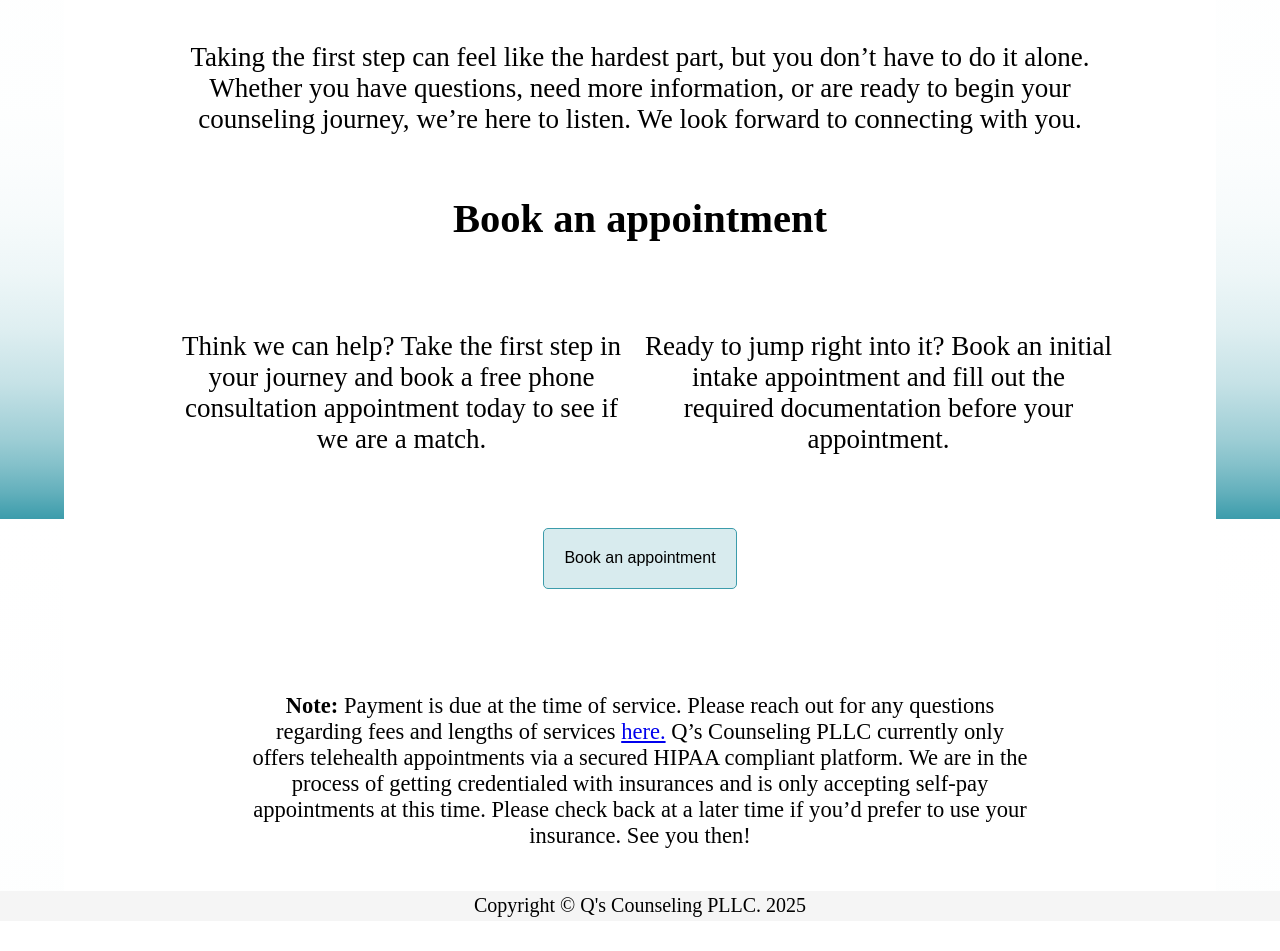
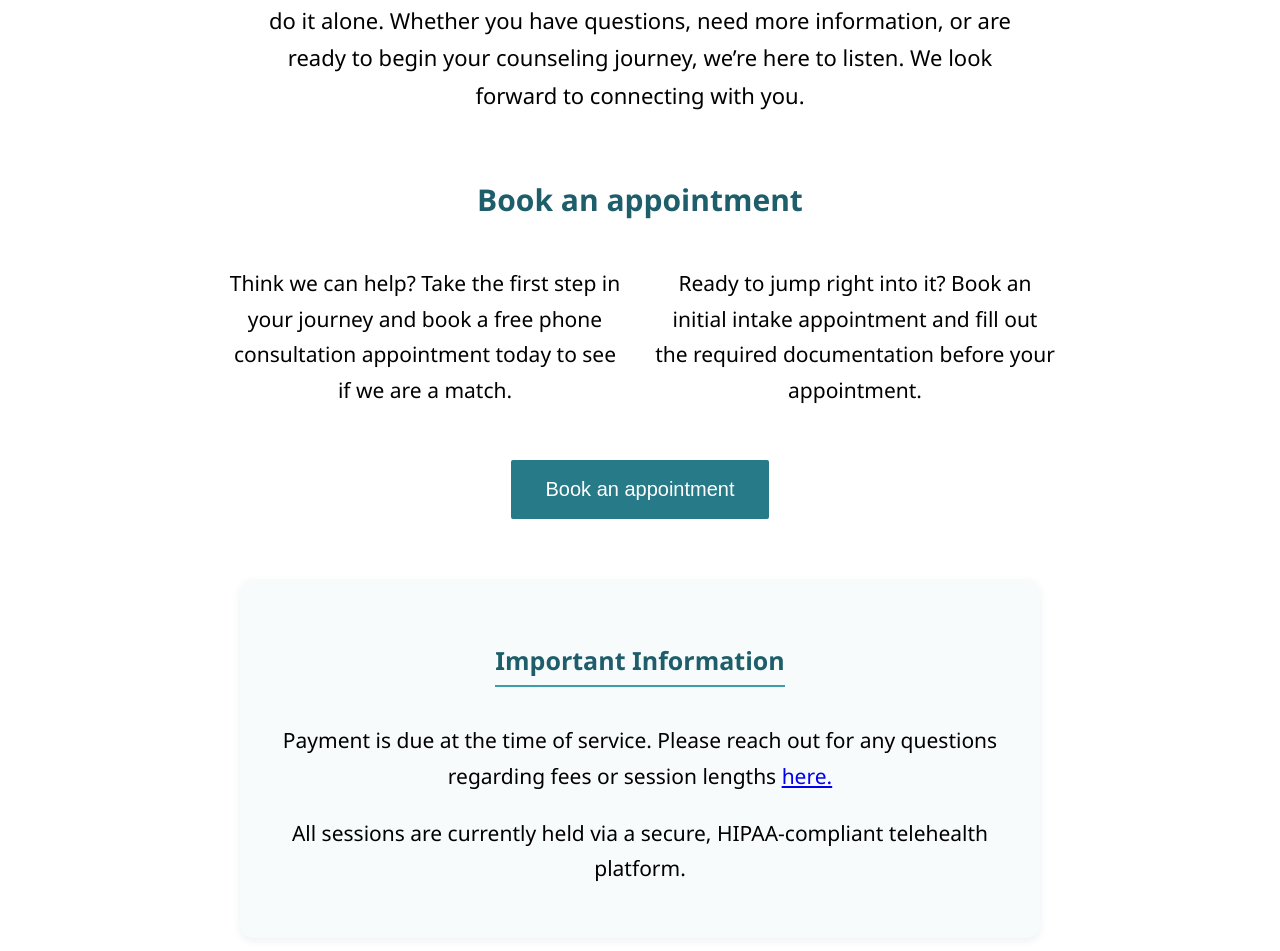
Before and after one commit to BaoWoW123/Q_Site, a React (Create React App) app in the folder q-site/: page /Contact in a window 1280 px wide. Shown: the part 281-1232 px from the top of the page. Before the commit the page ends 1202 px from the top, so only its background shows below. Built offline with nearby package versions, Linux system fonts and the light colour scheme; no server answers.

Commit message:
Rework Contact, Update Info , & Style Headers
Completely reworked Contact Component for readability.
Updated information in Team info, Contact, & FAQ.
Updated styles for headers and Contact button transition.

```diff
--- a/q-site/package.json
+++ b/q-site/package.json
@@ -5,7 +5,6 @@
   "dependencies": {
     "@emotion/react": "^11.14.0",
     "@emotion/styled": "^11.14.1",
-    "@formspree/react": "^3.0.0",
     "@headlessui/react": "^2.2.7",
     "@mui/icons-material": "^7.3.4",
     "@mui/material": "^7.3.4",
--- a/q-site/public/index.html
+++ b/q-site/public/index.html
@@ -8,7 +8,7 @@
     <!-- Primary SEO Meta -->
     <meta
       name="description"
-      content="Q's Counseling PLLC = Providing compassionate mental health support and therapy services in North Carolina."
+      content="Providing compassionate mental health support and therapy services."
     />
     <meta name="keywords" content="counseling, therapy, mental health, online therapy, individual counseling, Q's Counseling"> <meta/>
 
@@ -16,7 +16,7 @@
     <meta property="og:title" content="Q's Counseling PLLC"/>
     <meta
       property="og:description"
-      content="Q's Counseling PLLC = Providing compassionate mental health support and therapy services in North Carolina."
+      content="Providing compassionate mental health support and therapy services."
     />
     <meta property="og:image" content="%PUBLIC_URL%/lotusicon.png"/>
     <meta property="og:type" content="website"/>
@@ -27,7 +27,7 @@
       user's mobile device or desktop. See https://developers.google.com/web/fundamentals/web-app-manifest/
     -->
     <link rel="manifest" href="/manifest.json" />
-    <!--
+    <!--  <a href="https://quynh-akers.clientsecure.me/">here.</a>
       Notice the use of %PUBLIC_URL% in the tags above.
       It will be replaced with the URL of the `public` folder during the build.
       Only files inside the `public` folder can be referenced from the HTML.
--- a/q-site/src/components/Contact.js
+++ b/q-site/src/components/Contact.js
@@ -1,61 +1,57 @@
 import "../styles/Contact.css";
 import Footer from "./Footer";
-import { useForm } from "@formspree/react";
 
 const Contact = () => {
-  const [state, handleSubmit, reset] = useForm(
-    process.env.REACT_APP_formspreeURL
-  );
-
-  if (state.succeeded) {
-    return <div>Message sent!</div>;
-  }
-
   return (
     <>
-      <div className="Contact">
-        <h1>Contact</h1>
-        <div>
-          Taking the first step can feel like the hardest part, but you don’t
-          have to do it alone. Whether you have questions, need more
-          information, or are ready to begin your counseling journey, we’re here
-          to listen. We look forward to connecting with you.
-        </div>
+      <div className="contact-container">
+        <section className="contact-header">
+          <h1>Contact</h1>
+          <p>
+            Taking the first step can feel like the hardest part, but you don’t
+            have to do it alone. Whether you have questions, need more
+            information, or are ready to begin your counseling journey, we’re
+            here to listen. We look forward to connecting with you.
+          </p>
+        </section>
 
-        <div className="contactSubsection">
-          <h2>Book an appointment </h2>
-          <div>
-            Think we can help? Take the first step in your journey and book a
-            free phone consultation appointment today to see if we are a match.
+        <section className="contact-book">
+          <h2>Book an appointment</h2>
+          <div className="contact-book-text">
+            <p>
+              Think we can help? Take the first step in your journey and book a
+              free phone consultation appointment today to see if we are a
+              match.
+            </p>
+            <p>
+              Ready to jump right into it? Book an initial intake appointment
+              and fill out the required documentation before your appointment.
+            </p>
           </div>
-          <div>
-            Ready to jump right into it? Book an initial intake appointment and
-            fill out the required documentation before your appointment.
-          </div>
-          <button
-            className="apptBtn"
-            onClick={() =>
-              window.open(
-                "https://quynh-akers.clientsecure.me/",
-                "_blank",
-                "noopener,noreferrer"
-              )
-            }
-          >
-            Book an appointment
-          </button>
-          </div>
-          <div className="apptNote">
-            <b>Note:</b> Payment is due at the time of service. Please reach out
-            for any questions regarding fees and lengths of services{" "}
-            <a href="https://quynh-akers.clientsecure.me/">here.</a> Q’s
-            Counseling PLLC currently only offers telehealth appointments via a
-            secured HIPAA compliant platform. We are in the process of getting
-            credentialed with insurances and is only accepting self-pay
-            appointments at this time. Please check back at a later time if
-            you’d prefer to use your insurance. See you then!
-          </div>
+          <button className="contact-button"><span>Book an appointment</span></button>
+        </section>
 
+        <section className="contact-info">
+          <h3>Important Information</h3>
+          <p>
+            Payment is due at the time of service. Please reach out for any
+            questions regarding fees or session lengths <a href="https://quynh-akers.clientsecure.me/">here.</a>
+          </p>
+          <p>
+            All sessions are currently held via a secure, HIPAA-compliant
+            telehealth platform.
+          </p>
+        </section>
+
+        <section className="contact-services">
+          <h3>Services &amp; Insurance</h3>
+          <p>
+            Q’s Counseling offers individual therapy services for adolescents
+            and adults (16+). We currently accept self-pay and are
+            in-network with Aetna and BCBS NC. Please contact us with any
+            questions about coverage or rates <a href="https://quynh-akers.clientsecure.me/">here.</a>
+          </p>
+        </section>
       </div>
       <Footer />
     </>
--- a/q-site/src/components/Faq.js
+++ b/q-site/src/components/Faq.js
@@ -102,11 +102,11 @@ const Faq = () => {
             </AccordionSummary>
             <AccordionDetails>
               <Typography>
-                At this time, I am self-pay only and do not accept insurance. I
+                At this time, I am in-network with Aetna and BCBS NC. I
                 can provide a superbill upon request, which you may submit to
                 your insurance provider for potential out-of-network
-                reimbursement. I am in the process of working with insurances to
-                become credentialed, so if you prefer to use insurance, please
+                reimbursement. I am in the process of working with other insurances to
+                become credentialed, so if you prefer to use insurance that isn't currently accepted, please
                 check back at a later time.
               </Typography>
             </AccordionDetails>
--- a/q-site/src/styles/App.css
+++ b/q-site/src/styles/App.css
@@ -1,11 +1,7 @@
 .App {
   position: sticky;
   text-align: center;
-  background: linear-gradient(
-    white,
-    90%,
-    #3c9cab
-  );
+  background: linear-gradient(white, 90%, #3c9cab);
   min-height: 100vh;
   max-width: 100%;
   background-attachment: fixed;
@@ -18,25 +14,33 @@
 html,
 body {
   color: black;
-  font-size: 1.3rem;
+  font-size: 1.25rem;
   margin: auto;
   height: 100%;
   box-sizing: border-box;
   min-height: 100vh;
   max-width: 100%;
+  font-family: "Segoe UI", Roboto, sans-serif;
+}
+
+h1,
+h2,
+h3 {
+  color: #1e5e6a;
 }
 
 #root {
   max-width: 100% !important;
   overflow-x: hidden;
 }
+
 button {
-  background:transparent;
+  background: transparent;
   border: 0;
 }
 
 button:hover {
-  transition: .1s ease-in;
+  transition: 0.1s ease-in;
   color: #3c9cab;
   transform: scale(1.15);
 }
@@ -45,18 +49,18 @@ button:hover {
   display: none;
 }
 
- img {
+img {
   height: auto;
   display: block;
   max-width: 100%;
- }
+}
 
 ul {
   list-style-type: none;
   padding: 0;
 }
 
- @media (max-width: 1020px) {
+@media (max-width: 1020px) {
   button:hover {
     transform: scale(1);
   }
--- a/q-site/src/styles/Contact.css
+++ b/q-site/src/styles/Contact.css
@@ -1,75 +1,132 @@
-.Contact {
-  display: flex;
-  flex-direction: column;
-  justify-content: space-between;
-  padding: 5rem;
-  padding-bottom: 0px;
+/* Overall Container */
+.contact-container {
+  max-width: 1200px;
+  margin: 3rem auto;
+  padding: 0 2rem;
+  padding-bottom: 1rem;
+  color: black;
+  line-height: 1.7;
   background-color: white;
-  width: 90%;
-  box-sizing: border-box;
-  margin: auto;
-  min-height: 90vh;
 }
 
-.Contact > :first-child {
-  padding: 0 10rem;
+/* Header Section */
+.contact-header {
+  text-align: center;
+  margin-bottom: 3rem;
 }
 
-.Contact h2 {
-  grid-column: 1/3;
-  padding-bottom: 1rem;
-  box-sizing: border-box;
+.contact-header h1 {
+  font-size: 2.25rem;
+  margin-bottom: 1rem;
 }
 
-.contactSubsection {
-  display: grid;
-  grid-template-columns: 1fr 1fr;
-  grid-template-rows: 3fr 2fr 3fr;
-  justify-content: center;
-  align-items: center;
-  gap: 10px;
+.contact-header p {
+  font-size: 1.1rem;
+  max-width: 750px;
+  margin: 0 auto;
 }
 
-.contactSubsection > :last-child {
-  font-size: 2vh;
-  padding: 1rem;
-
-  grid-column: 1/3;
+/* Booking Section */
+.contact-book {
+  text-align: center;
+  margin-bottom: 3rem;
 }
 
-.apptBtn {
-  grid-column: 1/3;
-  background-color: #3c9cab33;
-  border: 1px solid #3c9cab;
-  padding: 12px 15px;
-  margin: auto;
-  font-size: larger;
-  border-radius: 5px;
+.contact-book h2 {
+  font-size: 1.5rem;
+  margin-bottom: 1rem;
 }
 
-.apptNote {
-  bottom: 2rem;
-  padding: 2rem 4rem;
-  font-size: smaller;
+.contact-book-text {
+  display: flex;
+  flex-wrap: wrap;
+  justify-content: center;
+  gap: 1.5rem;
+  margin-bottom: 1.5rem;
 }
 
-@media (max-width: 1020px) {
-  .Contact {
-    display: flex;
+.contact-book-text p {
+  flex: 1 1 350px;
+  max-width: 400px;
+  font-size: 1.05rem;
+}
+
+.contact-button {
+  position: relative;
+  overflow: hidden;
+  background-color: #277a88;
+  color: #fff;
+  border: 2px solid #277a88;
+  padding: 0.8rem 1.6rem;
+  font-size: 1rem;
+  border-radius: 2px;
+  cursor: pointer;
+  transition: color 0.4s ease;
+}
+
+.contact-button::before {
+  content: "";
+  position: absolute;
+  top: 0;
+  left: -100%;
+  width: 100%;
+  height: 100%;
+  background-color: white;
+  transition: all 0.4s ease;
+  z-index: 0;
+}
+
+.contact-button:hover::before {
+  left: 0;
+}
+
+.contact-button span {
+  position: relative;
+  z-index: 1;
+}
+
+.contact-button:hover {
+  color: #277a88;
+  transition: .1s ease-in;
+  transform: none;
+}
+
+
+/* Info & Services Sections */
+.contact-info, .contact-services {
+  max-width: 720px;
+  margin: 2rem auto;
+  padding: 1.75rem 2rem;
+  border-radius: 14px;
+  background-color: #f8fbfc;
+  box-shadow: 0 3px 8px rgba(30, 83, 106, 0.08);
+}
+
+.contact-info h3, .contact-services h3 {
+  font-size: 1.25rem;
+  font-weight: 600;
+  border-bottom: 2px solid #3c9cab;
+  display: inline-block;
+  padding-bottom: 4px;
+  margin-bottom: 0.75rem;
+}
+
+.contact-info p, .contact-services p {
+  font-size: 1.05rem;
+  margin-bottom: 0.8rem;
+}
+
+/* Responsive Adjustments */
+@media (max-width: 600px) {
+  .contact-book-text {
     flex-direction: column;
-    padding: .5rem;
+    align-items: center;
   }
-  .Contact > :first-child {
-    padding: 0px 1rem;
+  .contact-book-text p {
+    flex: 1;
   }
-  .contactSubsection > h2 {
-    font-size: 1.8rem;
-  }
-  .contactSubsection {
-    display: flex;
-    flex-direction: column;
-  }
-  .apptNote {
-    padding: .5rem;
+
+  .contact-button {
+    width: 90%;
   }
 }
```
Also changed, not shown: q-site/src/components/Team.js (+23 -20 lines), 1 other file (tests, documents, lock files or other folders).
